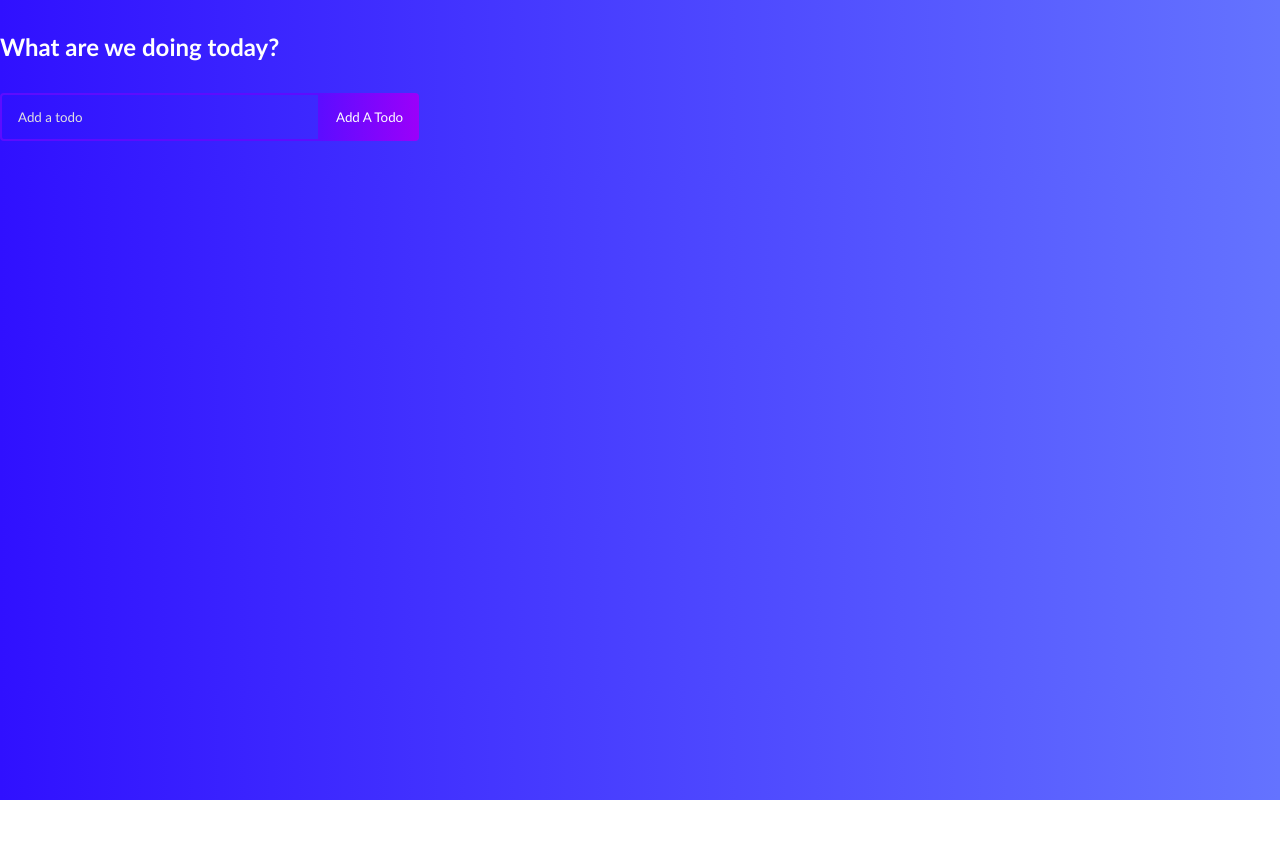
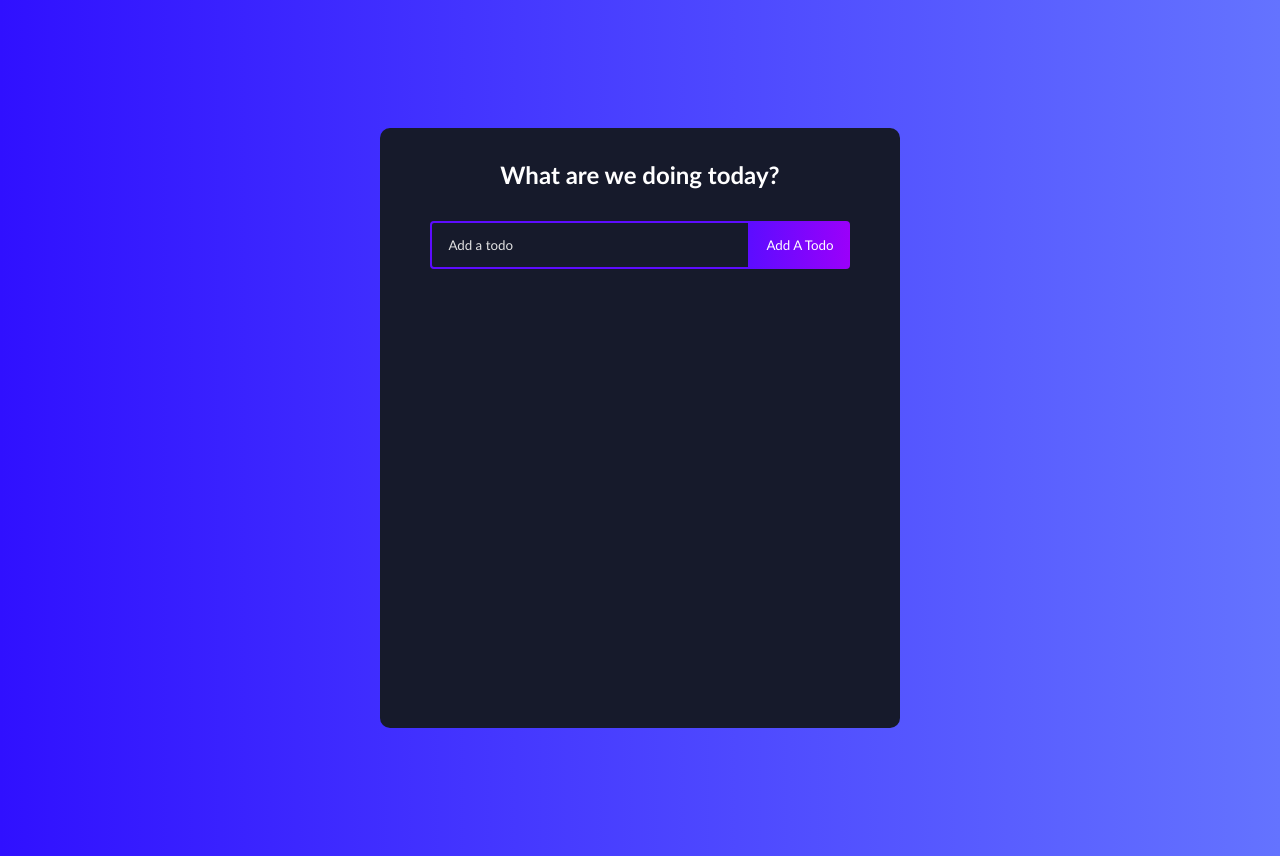
Before and after one commit to Mbtj/todo-app, a React (Create React App) app: page / in a window 1280 px wide. Before the commit the page ends 800 px from the top, so only its background shows below. Built offline with nearby package versions, Linux system fonts and the light colour scheme.

Commit message:
update app class name

```diff
--- a/src/App.js
+++ b/src/App.js
@@ -3,7 +3,7 @@ import TodoList from './components/TodoList';
 
 function App() {
   return (
-    <div className="App">
+    <div className="todo-app">
       <TodoList />
     </div>
   );
```
